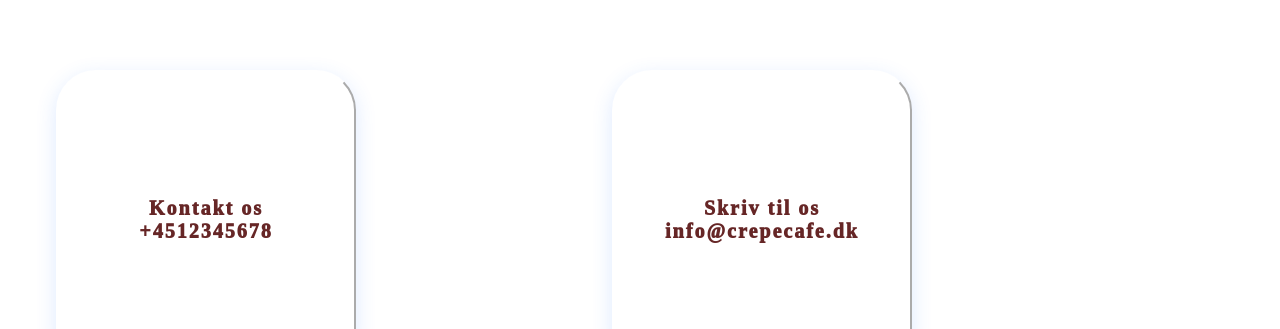
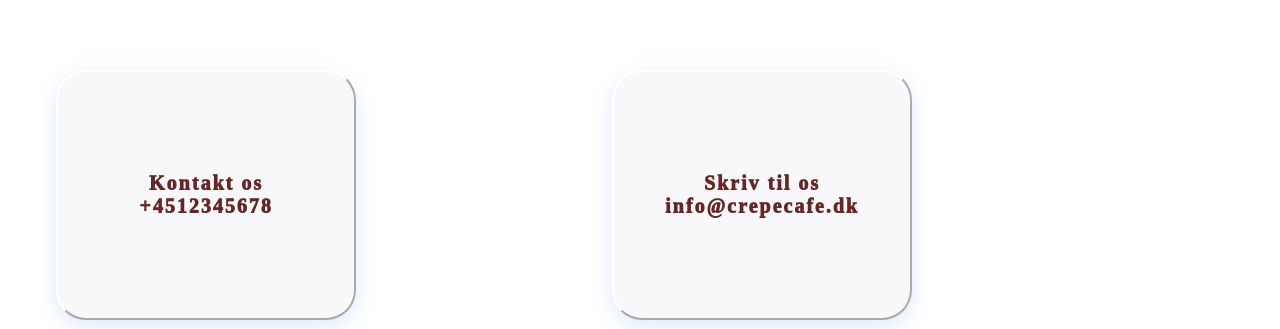
Before and after one commit to Najib-Hebrawi/cafeapp, a React (Create React App) app: page / in a window 1280 px wide. Shown: the part 594-923 px from the top of the page. Built offline with nearby package versions, Linux system fonts and the light colour scheme.

Commit message:
some changes in width and back-color

```diff
--- a/src/component/KontaktOsStyle.css
+++ b/src/component/KontaktOsStyle.css
@@ -25,15 +25,16 @@ button {
     text-align: center;
     display: inline-block !important;
     text-decoration: none;
-    border-radius:  40px;
+    border-radius:  30px;
     border-color: white;
     width: 300px;
-    height: 300px;
+    height: 250px;
     cursor: pointer;
     transition: all 0.3s 0s ease-in-out;
     box-shadow: 0 6px 20px rgba(56, 125, 255, 0.17);
     margin-top: 16pc;
     margin-bottom: 40pc;
+    background-color: rgb(248, 248, 251);
 
 }
 #b1{
```
